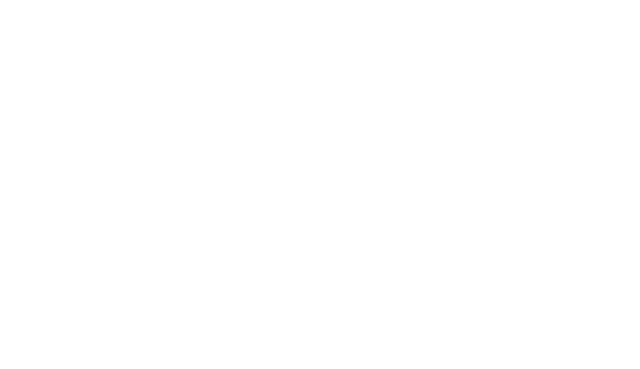
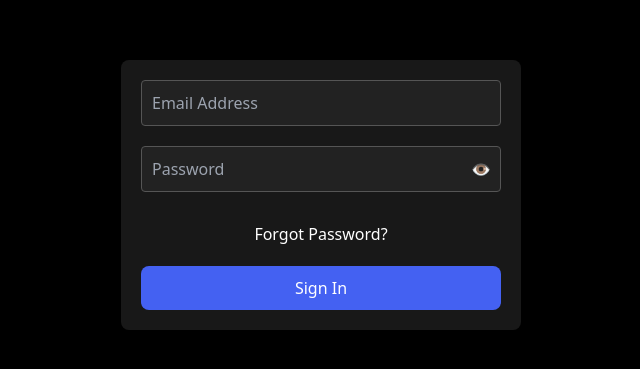
Before and after one commit to anil-52026/ReachInbox-Assignment, a React (Vite) app: page /signin in a window 1280 px wide. Before the commit this address had no page. Shown: the part 205-574 px from the top of the page, without its empty margins (319-959 px from the left). Built offline with nearby package versions, Linux system fonts and the light colour scheme.

Commit message:
Update App.tsx

```diff
--- a/src/App.tsx
+++ b/src/App.tsx
@@ -1,6 +1,8 @@
 import { BrowserRouter, Route, Routes } from "react-router-dom"
 import Login from "./pages/Login"
 import OneBox from "./pages/OneBox"
+import SignIn from "./pages/SignIn"
+import SignUp from "./pages/SignUp"
 
 function App() {
   return (
@@ -10,6 +12,8 @@
         <Routes>
         <Route path="/" element={<OneBox/>}/>
           <Route path="/login" element={<Login/>}/>
+          <Route path = "/signin" element  ={<SignIn/>} />
+          <Route path = "/signup" element  ={<SignUp/>} />
         </Routes>
       </BrowserRouter>
     </div>
```
